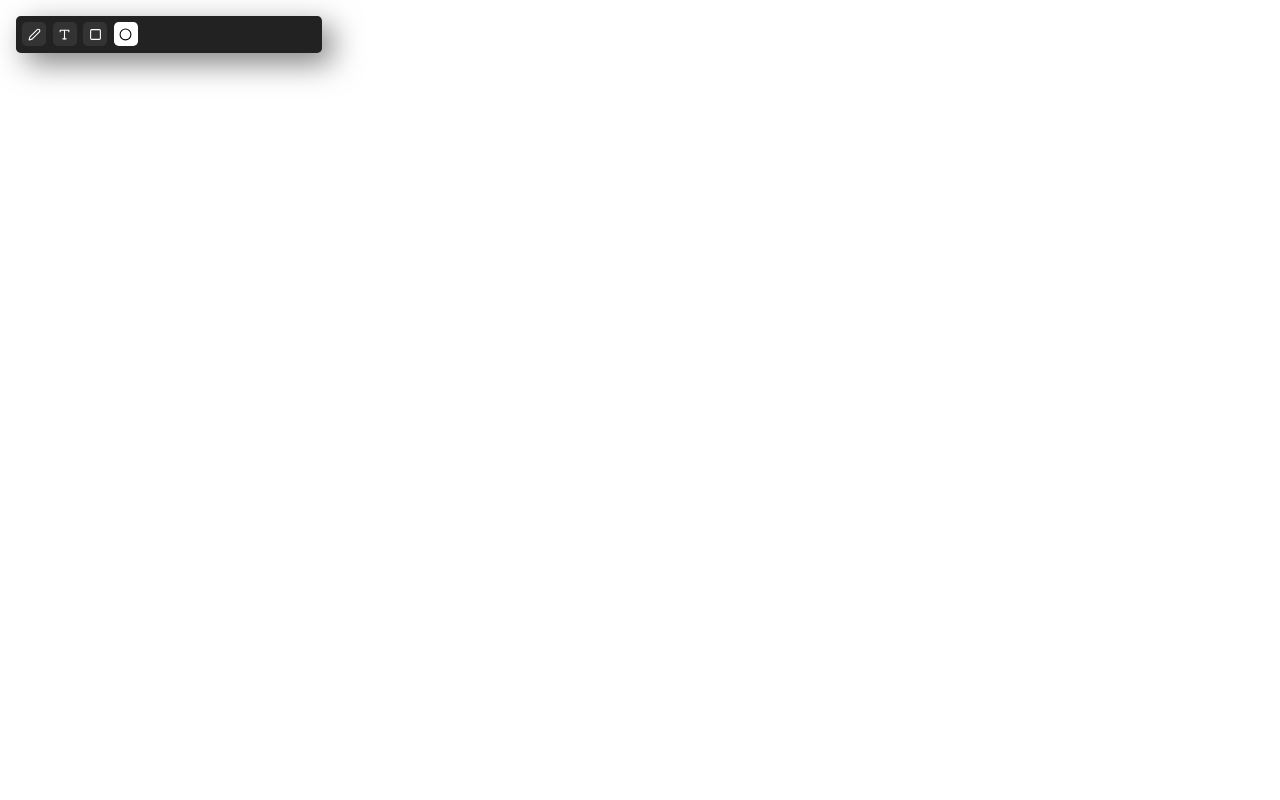
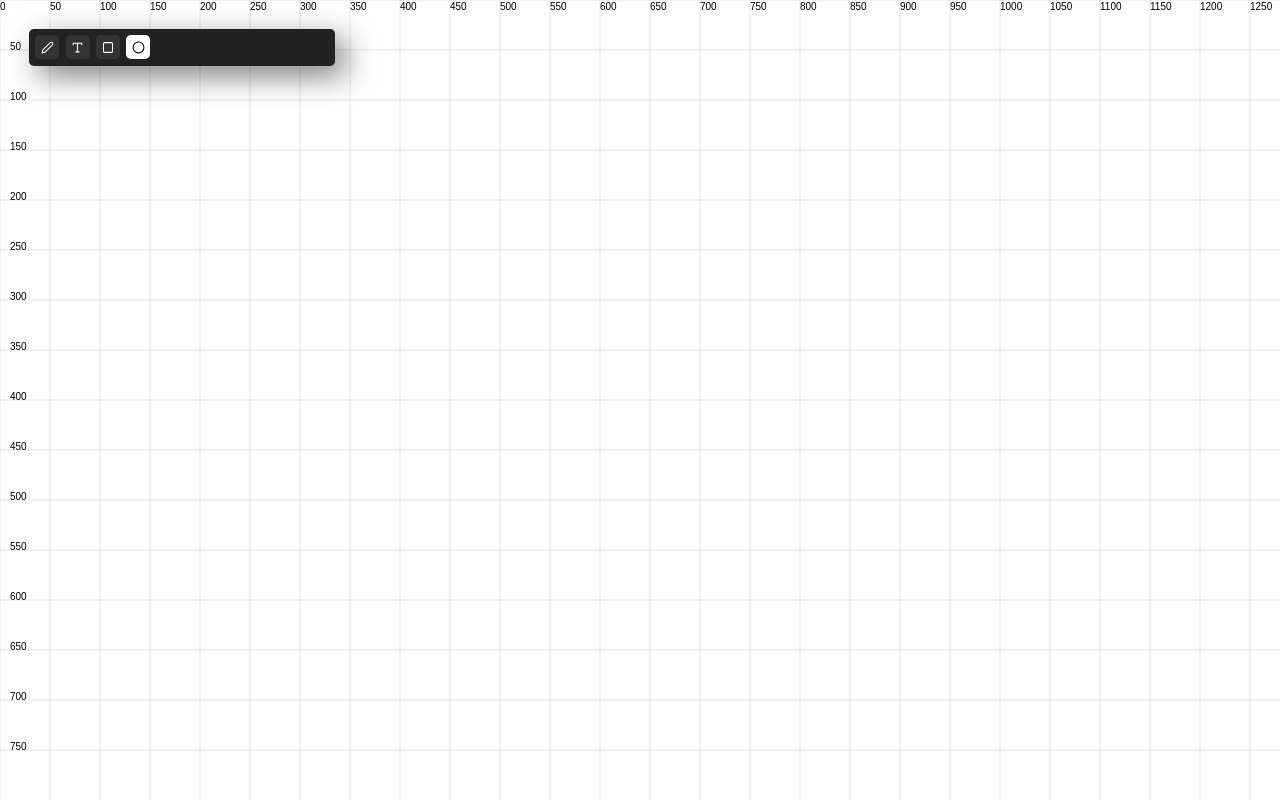
Before and after one commit to hamittokay/sketch-tool, a plain HTML site: page index.html in a window 1280 px wide. Drawn offline with Linux system fonts and the light colour scheme.

Commit message:
add grids

```diff
--- a/app/constants.js
+++ b/app/constants.js
@@ -6,3 +6,6 @@ export const modes = {
 };
 
 export const DEFAULT_MODE = modes.circle;
+
+export const CANVAS_WIDTH = window.innerWidth;
+export const CANVAS_HEIGHT = window.innerHeight;
--- a/app/figma.js
+++ b/app/figma.js
@@ -1,4 +1,9 @@
-import { DEFAULT_MODE, modes } from './constants.js';
+import {
+  CANVAS_HEIGHT,
+  CANVAS_WIDTH,
+  DEFAULT_MODE,
+  modes,
+} from './constants.js';
 import { handleCursorType } from './utils.js';
 
 class Figma {
@@ -17,6 +22,7 @@ class Figma {
 
     this.setupToolbox();
     this.setupCanvas();
+    this.createGrid();
     this.initListeners();
   }
 
@@ -29,6 +35,44 @@ class Figma {
       this._mode = value;
       this.changeMode(value);
     }
+  }
+
+  createGrid() {
+    const step = 50;
+    const gridGap = 50;
+
+    const width = this.canvas.width;
+    const height = this.canvas.height;
+
+    this.context.save();
+    this.context.strokeStyle = 'gray';
+    this.context.fillStyle = 'black';
+
+    for (let x = 0; x < width; x += step) {
+      this.context.fillText(x, x, 10);
+    }
+
+    for (let x = 0; x < width; x += gridGap) {
+      this.context.beginPath();
+      this.context.lineWidth = 0.2;
+      this.context.moveTo(x, 0);
+      this.context.lineTo(x, height);
+      this.context.stroke();
+    }
+
+    for (let y = 0; y < height; y += step) {
+      this.context.fillText(y, 10, y);
+    }
+
+    for (let y = 0; y < height; y += gridGap) {
+      this.context.beginPath();
+      this.context.lineWidth = 0.2;
+      this.context.moveTo(0, y);
+      this.context.lineTo(width, y);
+      this.context.stroke();
+    }
+
+    this.context.restore();
   }
 
   get toolboxItems() {
@@ -68,8 +112,8 @@ class Figma {
   };
 
   setupCanvas() {
-    this.canvas.width = window.innerWidth;
-    this.canvas.height = window.innerHeight;
+    this.canvas.width = CANVAS_WIDTH;
+    this.canvas.height = CANVAS_HEIGHT;
 
     this.context.lineWidth = 5;
     this.context.lineCap = 'round';
--- a/css/style.css
+++ b/css/style.css
@@ -21,8 +21,8 @@ canvas {
   background: #222;
   width: 300px;
   position: fixed;
-  top: 1rem;
-  left: 1rem;
+  top: 1.8rem;
+  left: 1.8rem;
   border-radius: 0.3rem;
   padding: 0 0.2rem;
   box-shadow: 10px 10px 30px rgba(0, 0, 0, 0.5);
```
